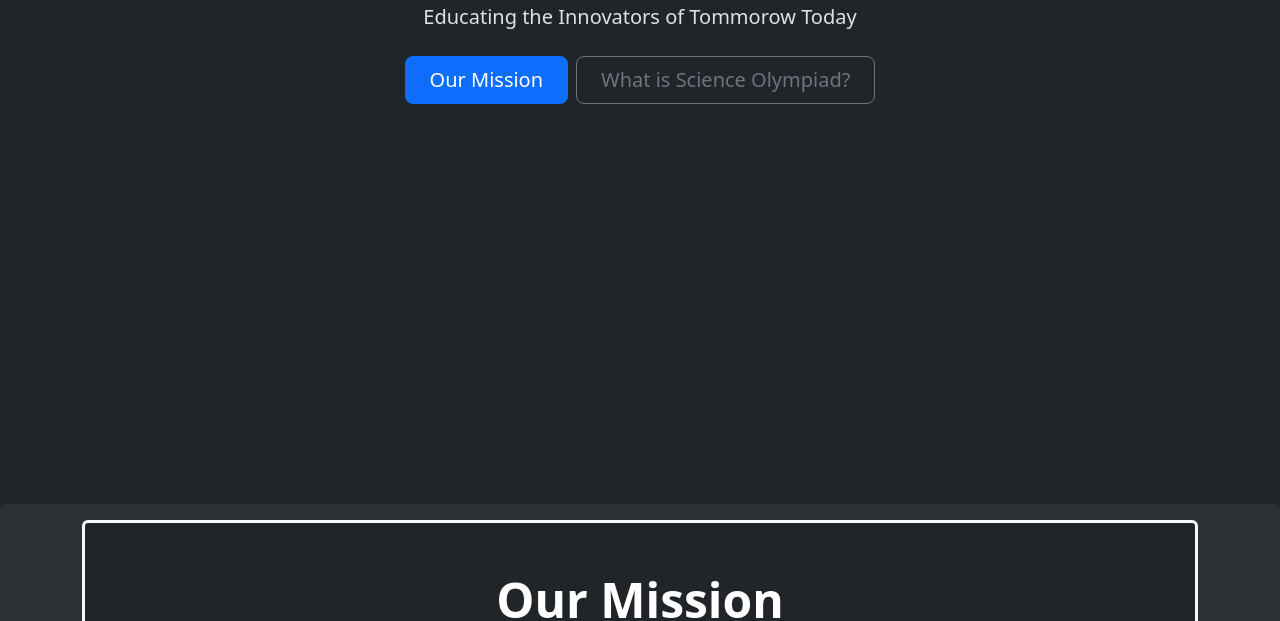
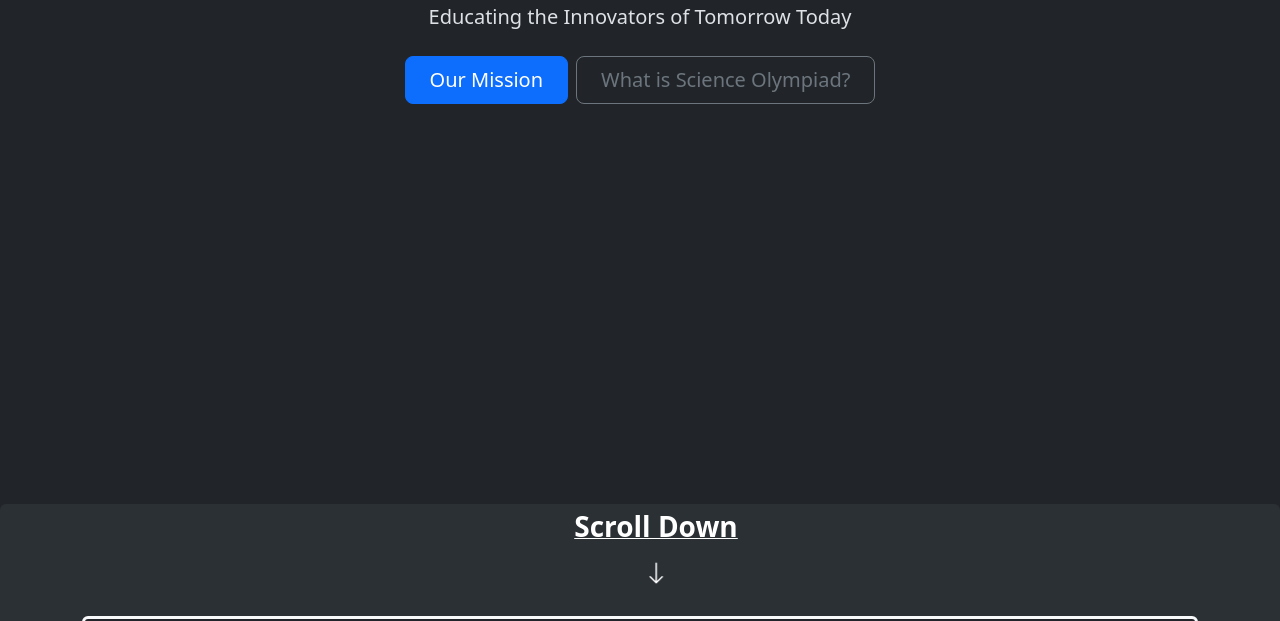
Before and after one commit to ProbablyComputingSquid/madwest-scioly-website, a plain HTML site: page index.html in a window 1280 px wide. Shown: the part 179-800 px from the top of the page. Drawn offline with nearby package versions, Linux system fonts and the light colour scheme; files that its build step writes are made by us from their sources.

Commit message:
fixed typos + add scroll suggestion + add IDE settings

```diff
--- a/index.html
+++ b/index.html
@@ -4,12 +4,22 @@
     <meta charset="UTF-8">
     <meta name="viewport" content="width=device-width, initial-scale=1.0">
     <title>Friends of Madison Area Science Clubs</title>
-    <link rel="stylesheet" href="css/custom.css">
+    <link rel="stylesheet" href="scss/custom.css">
     <link href="https://cdn.jsdelivr.net/npm/bootstrap@5.3.3/dist/css/bootstrap.min.css" rel="stylesheet" integrity="sha384-QWTKZyjpPEjISv5WaRU9OFeRpok6YctnYmDr5pNlyT2bRjXh0JMhjY6hW+ALEwIH" crossorigin="anonymous">
     <script src="https://cdn.jsdelivr.net/npm/@popperjs/core@2.11.8/dist/umd/popper.min.js" integrity="sha384-I7E8VVD/ismYTF4hNIPjVp/Zjvgyol6VFvRkX/vR+Vc4jQkC+hVqc2pM8ODewa9r" crossorigin="anonymous"></script>
     <script src="https://cdn.jsdelivr.net/npm/bootstrap@5.3.3/dist/js/bootstrap.min.js" integrity="sha384-0pUGZvbkm6XF6gxjEnlmuGrJXVbNuzT9qBBavbLwCsOGabYfZo0T0to5eqruptLy" crossorigin="anonymous"></script>
 </head>
 <body data-bs-theme="dark">
+<script>
+    window.addEventListener('scroll', function() {
+        const scrollSuggestion = document.querySelector('.scroll-suggestion');
+        if (window.scrollY > 0) {
+            scrollSuggestion.classList.add('fade-out');
+        } else {
+            scrollSuggestion.classList.remove('fade-out');
+        }
+    });
+</script>
   <nav id="navbar-example2" class="navbar sticky-top bg-body-tertiary px-3 mb-3">
     <a class="navbar-brand" href="#title">Friends of Madison Area Science Clubs</a>
     <ul class="nav nav-pills">
@@ -33,18 +43,27 @@
       <img class="object-fill-fit z-n1" src="" alt="">
       <h1 class="display-3 fw-bolder text-body-emphasis">Friends of Madison Area Science Clubs</h1>
       <div class="col-lg-6 mx-auto">
-          <p class="lead mb-4">Educating the Innovators of Tommorow Today</p>
+          <p class="lead mb-4">Educating the Innovators of Tomorrow Today</p>
           <div class="d-grid gap-2 d-sm-flex justify-content-sm-center">
               <a href="#scrollspyHeading1" class="btn btn-primary btn-lg px-4 gap-3">Our Mission</a>
               <a href="#scrollspyHeading2" class="btn btn-outline-secondary btn-lg px-4">What is Science Olympiad?</a>
           </div>
       </div>
   </div>
-  <div style="height:50vh"></div>
+  <div style="height:50vh">
+      <a class="scroll-suggestion m-3" href="#scrollspyHeading1">
+          <span class="h3 fw-semibold">Scroll Down</span>
+          <div style="height: 2vh"></div>
+          <svg xmlns="http://www.w3.org/2000/svg" width="16" height="16" fill="currentColor" class="bi bi-arrow-down arrow" viewBox="0 0 16 16">
+              <path fill-rule="evenodd" d="M8 1a.5.5 0 0 1 .5.5v11.793l3.146-3.147a.5.5 0 0 1 .708.708l-4 4a.5.5 0 0 1-.708 0l-4-4a.5.5 0 0 1 .708-.708L7.5 13.293V1.5A.5.5 0 0 1 8 1"/>
+          </svg>
+      </a>
+  </div>
   <div data-bs-spy="scroll" data-bs-target="#navbar-example2" data-bs-root-margin="0px 0px -40%" data-bs-smooth-scroll="true" class="scrollspy-example bg-body-tertiary p-3 rounded-2 text-center" tabindex="0">
       <div class="container-sm vstack gap-3 lh-lg">
+          <div style="height: 10vh" id="scrollspyHeading1" ></div>
         <div class="border border-light border-3 text-bg-dark rounded pt-20 p-5">
-          <h1 id="scrollspyHeading1" class="display-5 fw-semibold">Our Mission</h1>
+          <h1 class="display-5 fw-semibold">Our Mission</h1>
           <div class="">Our goal is to support students in the Madison area in their pursuit of STEM by providing resources, support and funding for Science clubs at their schools! We want every student to have those experiences that inspire them to pursue STEM careers. Find out more about what we do or how to support us today!</div>
         </div>
         <div class="border border-light border-3 text-bg-dark rounded p-5">
--- a/scss/custom.scss
+++ b/scss/custom.scss
@@ -1 +1,35 @@
-// bootstrap
+.scroll-suggestion {
+  position: absolute;
+  bottom: 20px;
+  left: 50%;
+  transform: translateX(-50%);
+  text-align: center;
+  color: white;
+  font-size: 1.2rem;
+  cursor: pointer;
+}
+
+.scroll-suggestion .arrow {
+  display: block;
+  margin: 0 auto;
+  width: 24px;
+  height: 24px;
+  transform: rotate(45deg);
+  animation: bounce 2s infinite;
+}
+
+@keyframes bounce {
+  0%, 20%, 50%, 80%, 100% {
+    transform: translateY(0);
+  }
+  40% {
+    transform: translateY(-10px);
+  }
+  60% {
+    transform: translateY(-5px);
+  }
+}
+.scroll-suggestion.fade-out {
+  opacity: 0;
+  transition: opacity 0.5s ease-out;
+}
```
Also changed, not shown: css/custom.css (deleted), 1 other file.
